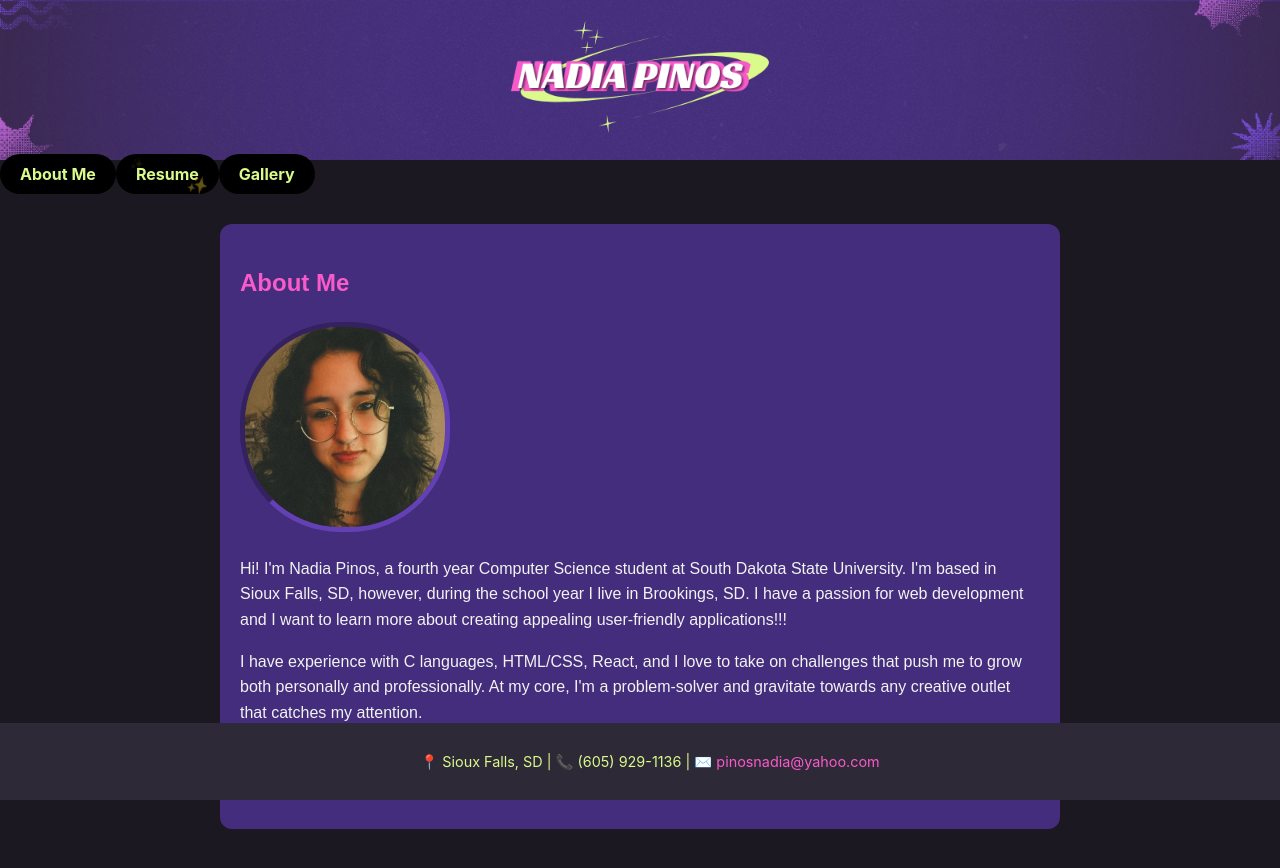
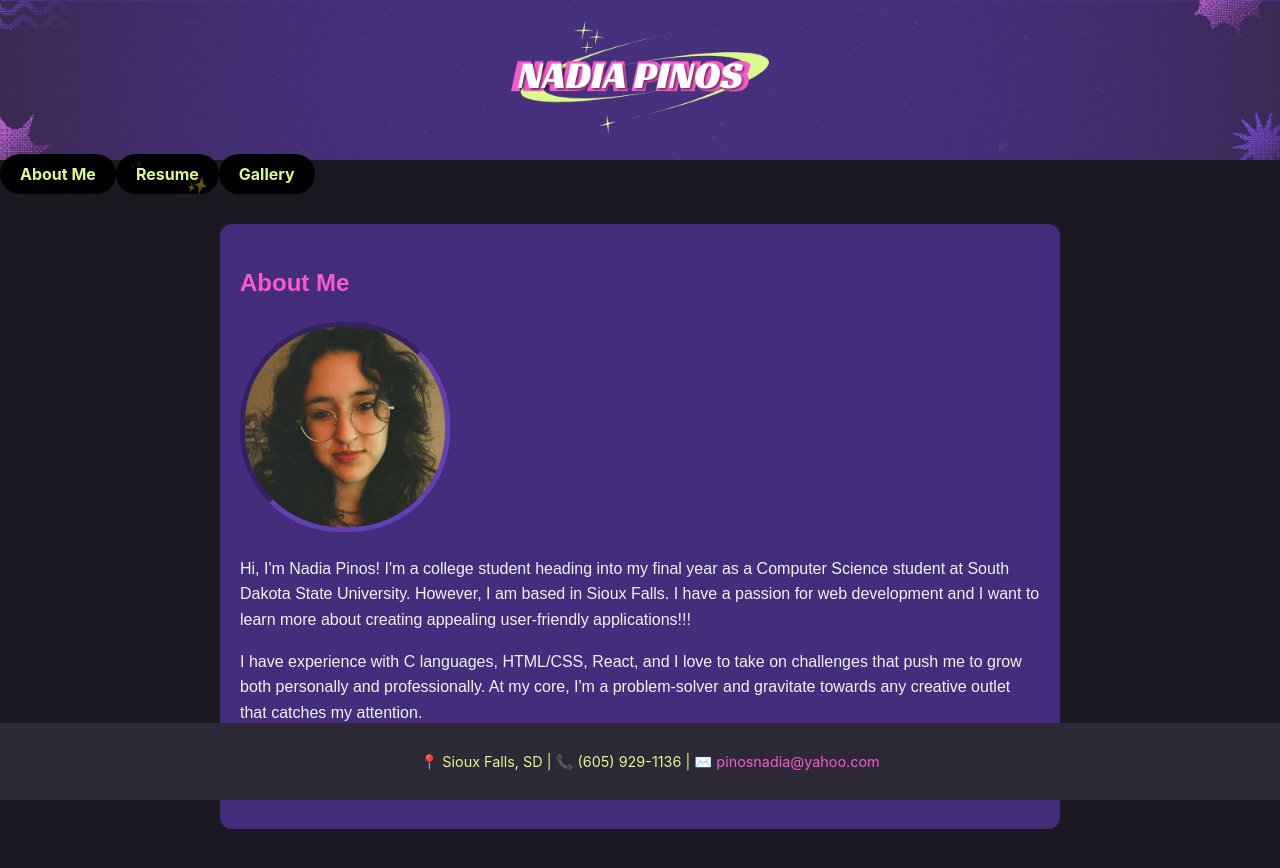
Before and after one commit to nadiadp/resumesite, a React (Create React App) app: page / in a window 1280 px wide. Shown: the top 868 px of the page. Built offline with nearby package versions, Linux system fonts and the light colour scheme.

Commit message:
bioupdate

```diff
--- a/src/components/Bio.jsx
+++ b/src/components/Bio.jsx
@@ -9,8 +9,8 @@ function Bio() {
             <div>
                 <img src={myPfp} alt="Nadia Pinos" className="profile-pic" style={{ width: "200px", borderRadius: "100px" }} />
                 <p>
-                    Hi! I'm Nadia Pinos, a fourth year Computer Science student at South Dakota State University. I'm based in Sioux Falls, SD, however, during the
-                    school year I live in Brookings, SD. I have a passion for web development and I want to learn more about creating appealing user-friendly applications!!!
+                    Hi, I'm Nadia Pinos! I'm a college student heading into my final year as a Computer Science student at South Dakota State University. However, I am based in Sioux Falls.
+                    I have a passion for web development and I want to learn more about creating appealing user-friendly applications!!!
                 </p>
                 <p>
                     I have experience with C languages, HTML/CSS, React, and I love to take on challenges that push me to grow both
```
